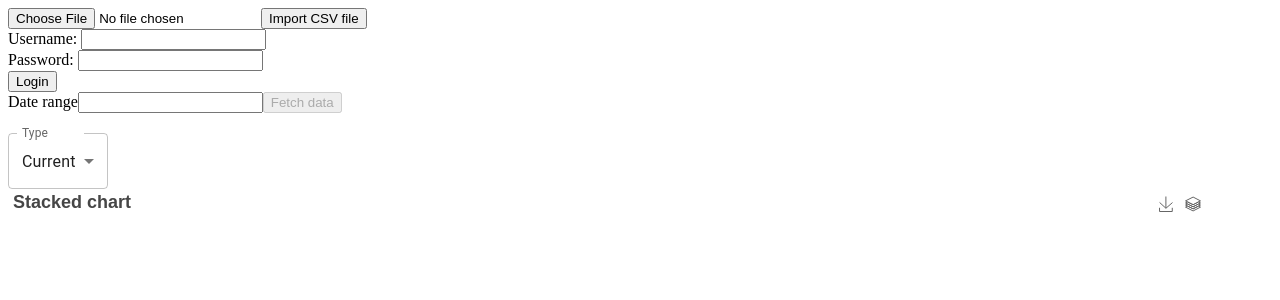
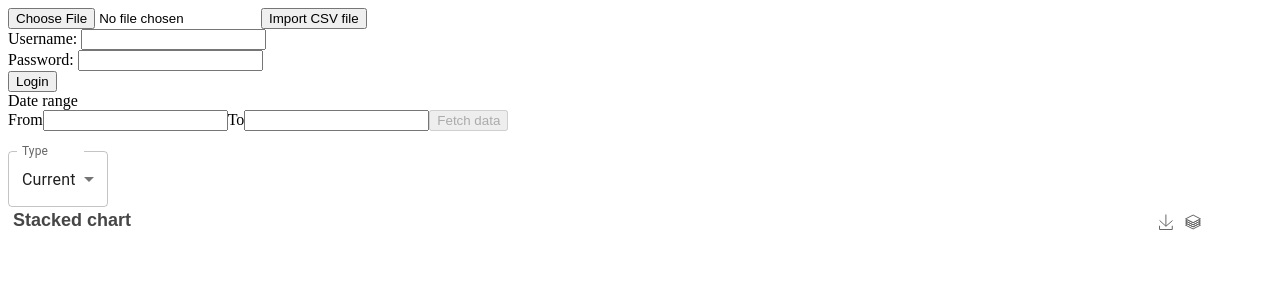
Before and after one commit to tcmak217/charging-station-chart, a React (Create React App) app: page / in a window 1280 px wide. Shown: the top 300 px of the page. Built offline with nearby package versions, Linux system fonts and the light colour scheme.

Commit message:
feat: add time input to the date picker
Time input option is added to the date pick. The date range picker is changed to two date picker to enhance user experience.

```diff
--- a/src/components/DateRangePicker/DateRangePicker.js
+++ b/src/components/DateRangePicker/DateRangePicker.js
@@ -10,17 +10,31 @@ function DateRangePicker({
 }) {
   return (
     <>
-      Date range
+      Date range <br></br>
+      From
       <DatePicker
-        selectsRange={true}
         startDate={startDate}
         endDate={endDate}
-        onChange={(update) => {
-          const [start, end] = update;
+        selected={startDate}
+        showTimeSelect
+        onChange={(start) => {
+          console.log(start);
           handleSetStartDate(start);
+        }}
+        dateFormat="dd/MM/yyyy h:mm aa"
+      />
+      To
+      <DatePicker
+        startDate={startDate}
+        endDate={endDate}
+        selected={endDate}
+        showTimeSelect
+        onChange={(end) => {
+          console.log(end);
           handleSetEndDate(end);
         }}
-        dateFormat="dd/MM/yyyy"
+        minDate={startDate}
+        dateFormat="dd/MM/yyyy h:mm aa"
       />
     </>
   );
```
